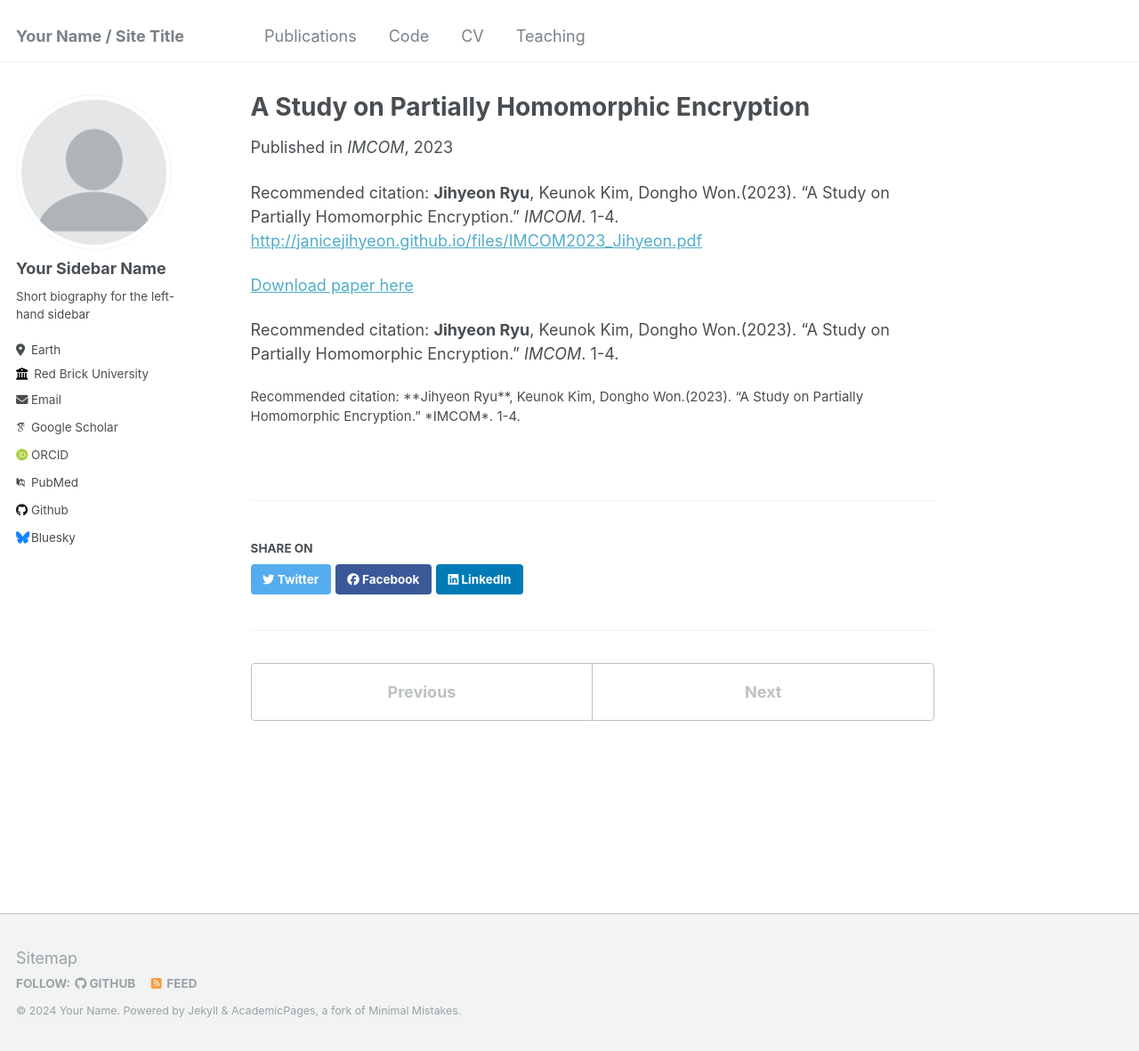
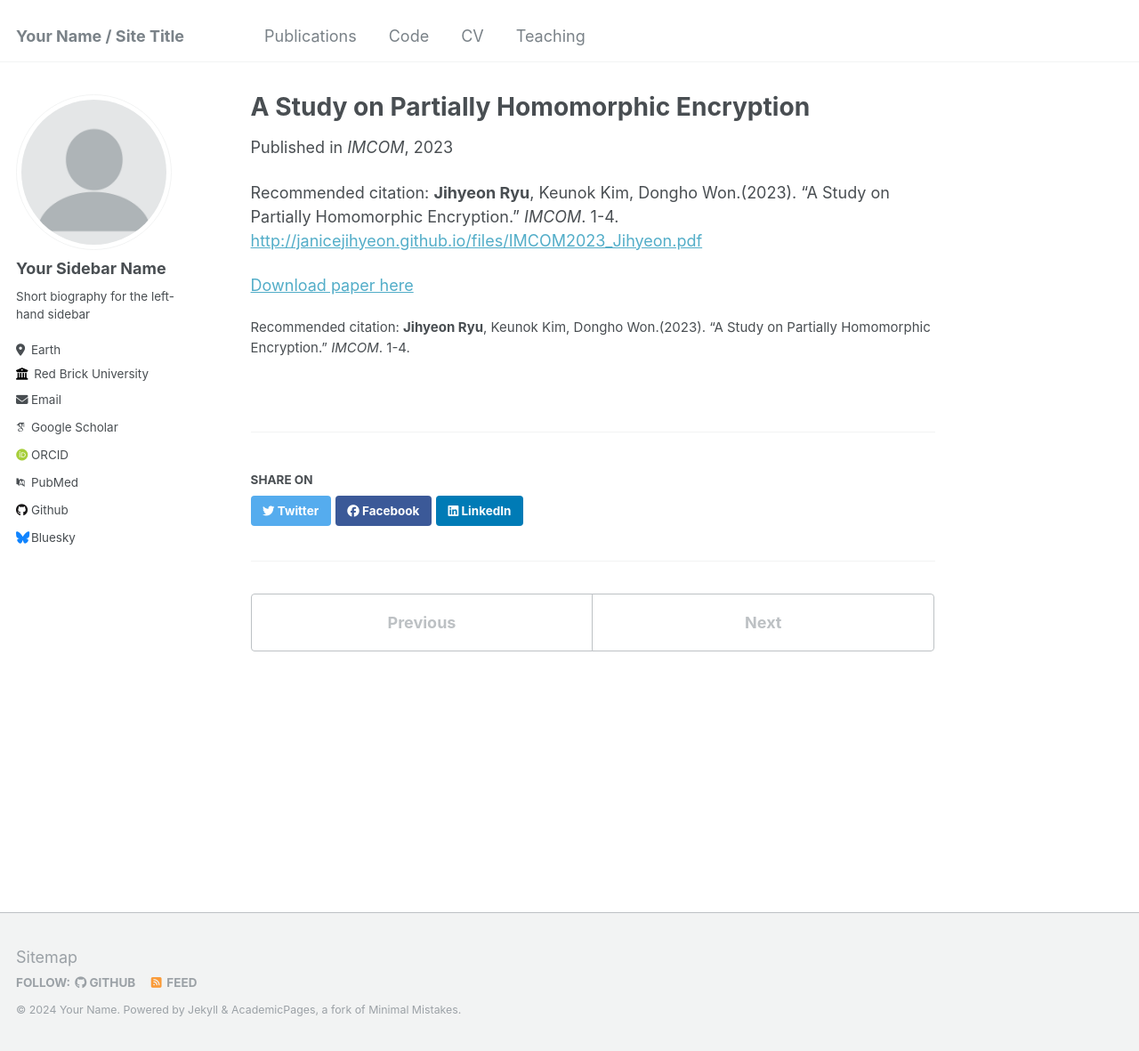
Before and after one commit to junsix/junsix.github.io, a Jekyll site: the page built from _publications/2009-10-01-paper-title-number-1.md, in a window 1280 px wide and 1181 px high. Shown: the whole window at 89% size. Built offline with Jekyll 4.4.1, drawn with Linux system fonts in a browser that asks for light colours; some web fonts are replaced.

Commit message:
Update 2009-10-01-paper-title-number-1.md

```diff
--- a/_publications/2009-10-01-paper-title-number-1.md
+++ b/_publications/2009-10-01-paper-title-number-1.md
@@ -5,11 +5,9 @@ permalink: /publication/A Study on Partially Homomorphic Encryption
 excerpt: 'This paper is about the number 1. The number 2 is left for future work.'
 date: 2023-03-05
 venue: 'IMCOM'
-citation: '**Jihyeon Ryu**, Keunok Kim, Dongho Won.(2023). “A Study on Partially Homomorphic Encryption.” *IMCOM*. 1-4.'
+citation: '<b>Jihyeon Ryu</b>, Keunok Kim, Dongho Won.(2023). “A Study on Partially Homomorphic Encryption.” <i>IMCOM</i>. 1-4.'
 ---
 
 Recommended citation: **Jihyeon Ryu**, Keunok Kim, Dongho Won.(2023). "A Study on Partially Homomorphic Encryption." *IMCOM*. 1-4. <http://janicejihyeon.github.io/files/IMCOM2023_Jihyeon.pdf>
 
 [Download paper here](http://janicejihyeon.github.io/files/IMCOM2023_Jihyeon.pdf)
-
-Recommended citation: **Jihyeon Ryu**, Keunok Kim, Dongho Won.(2023). “A Study on Partially Homomorphic Encryption.” *IMCOM*. 1-4.
```
